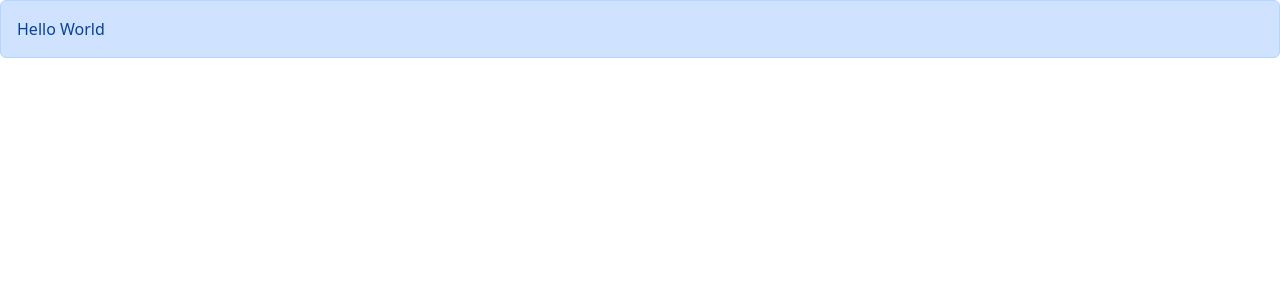
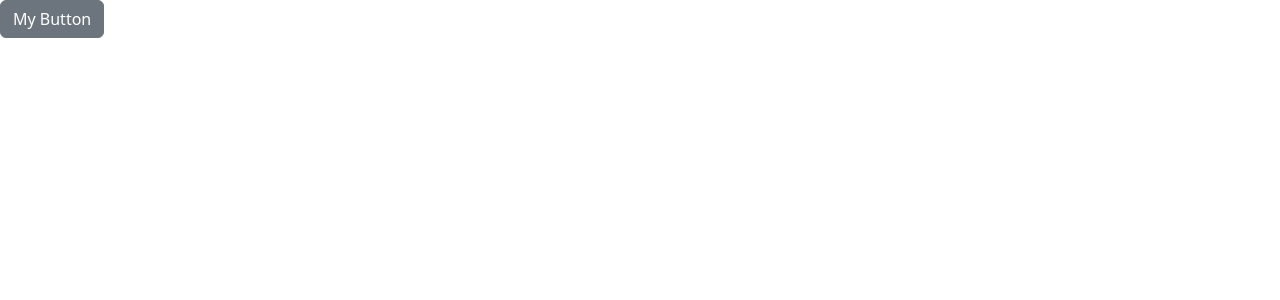
Before and after one commit to m7asanain/react-for-beginners, a React (Vite) app in the folder react-app/: page / in a window 1280 px wide. Shown: the top 300 px of the page. Built offline with nearby package versions, Linux system fonts and the light colour scheme.

Commit message:
exercise: building a button component

```diff
--- a/react-app/src/App.tsx
+++ b/react-app/src/App.tsx
@@ -1,9 +1,17 @@
-import Alert from "./components/Alert";
+// rafce
+
+import BootstrapButton from "./components/BootstrapButton";
 
 function App() {
   return (
     <div>
-      <Alert>Hello World</Alert>
+      <BootstrapButton
+        // color="danger" - we set a defult value
+        color="secondary"
+        onClick={() => console.log("hello form App.tsx")}
+      >
+        My Button
+      </BootstrapButton>
     </div>
   );
 }
--- /dev/null
+++ b/react-app/src/components/BootstrapButton.tsx
@@ -0,0 +1,18 @@
+import React from "react";
+
+interface Props {
+  children: string;
+  // add "?" => make the value optional, limit the bug => change form 'string' to '|'
+  color?: "primary" | "secondary";
+  onClick: () => void;
+}
+
+const BootstrapButton = ({ children, onClick, color = "primary" }: Props) => {
+  return (
+    <button type="button" className={"btn btn-" + color} onClick={onClick}>
+      {children}
+    </button>
+  );
+};
+
+export default BootstrapButton;
```
